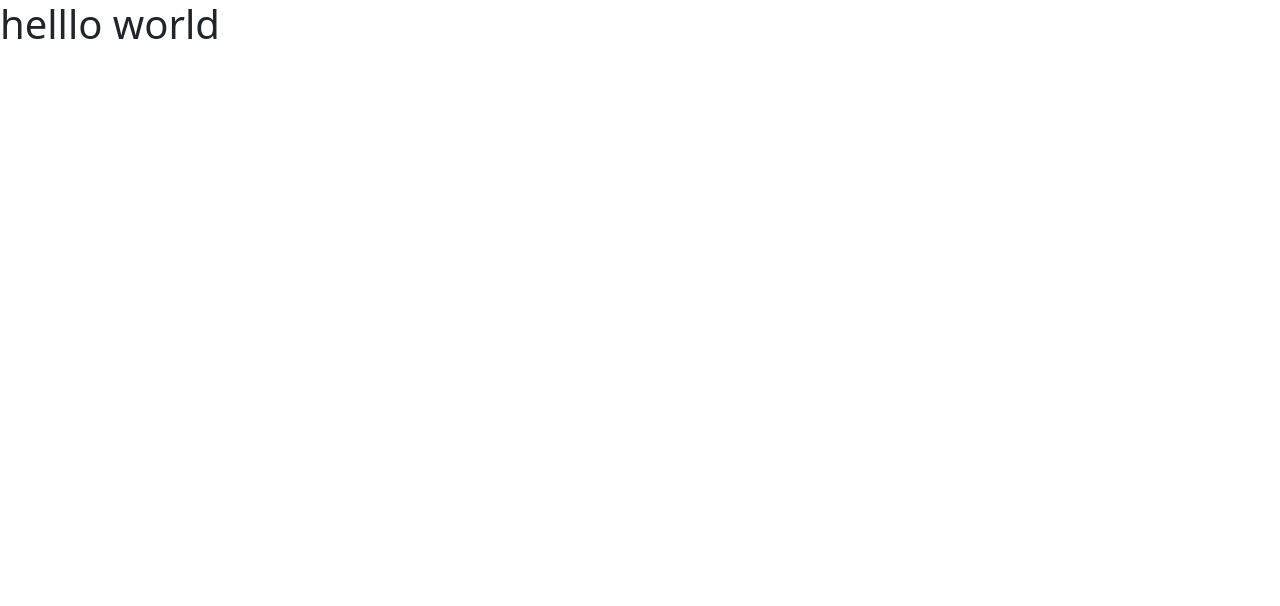
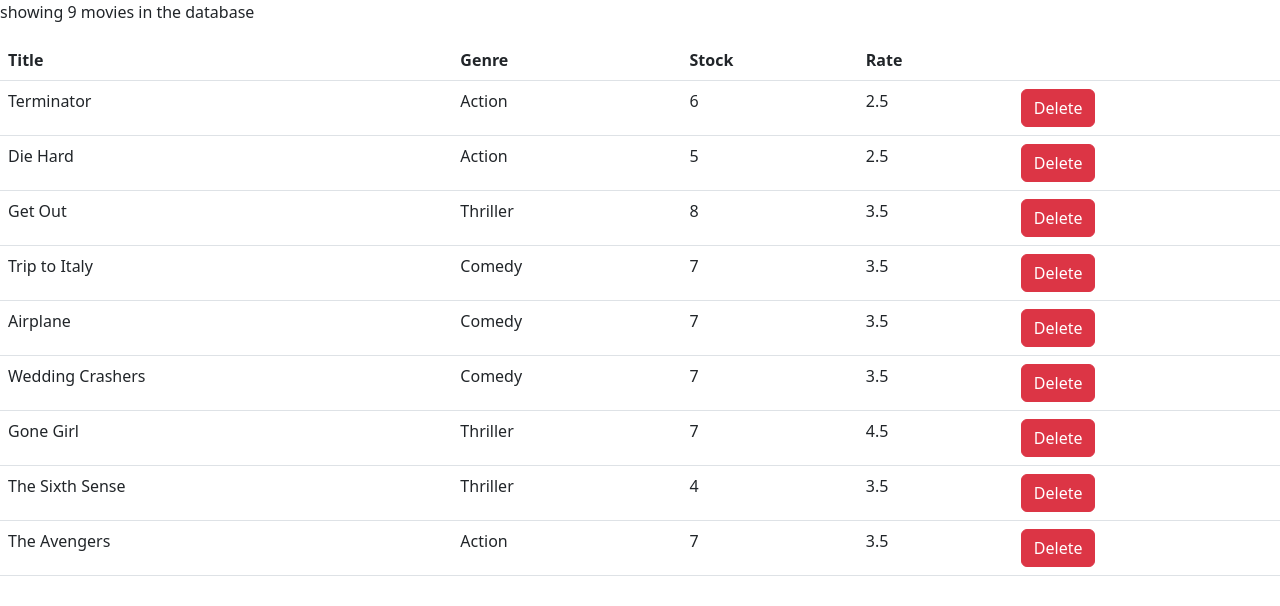
Before and after one commit to anhlangtu852004/mosh-react-couter-app-demo, a React (Create React App) app: page / in a window 1280 px wide. Shown: the top 606 px of the page. Built offline with nearby package versions, Linux system fonts and the light colour scheme.

Commit message:
xong phan class componetn va bai tap movie

```diff
--- a/src/App.js
+++ b/src/App.js
@@ -1,4 +1,3 @@
-import logo from "./logo.svg";
 import "./App.css";
 
 function App() {
--- /dev/null
+++ b/src/components/Videos.jsx
@@ -0,0 +1,68 @@
+import React, { Component } from "react";
+import { deleteMovie, getMovies } from "../services/fakeMovieService";
+import { getGenres } from "../services/fakeGenreService";
+
+export class Videos extends Component {
+  state = {
+    movies: getMovies(),
+  };
+  getGenre(movie) {
+    const genre = getGenres().find((g) => g._id === movie.genre._id);
+    return genre.name;
+  }
+  handleDelete = (movie) => {
+    const movies = this.state.movies.filter((m) => m._id !== movie._id);
+    this.setState({ movies });
+    // deleteMovie(id);
+    // this.setState({ movies: getMovies() });
+  };
+  //   handleDelete = (id) => {
+  //     // deleteMovie(id);
+  //     // this.setState({ movies: getMovies() });
+  //   };
+  render() {
+    return (
+      <>
+        {this.state.movies.length === 0 ? (
+          <p>there are no movies in database </p>
+        ) : (
+          <>
+            <p>showing {this.state.movies.length} movies in the database</p>
+            <table className="table">
+              <thead>
+                <tr>
+                  <th scope="col">Title</th>
+                  <th scope="col">Genre</th>
+                  <th scope="col">Stock</th>
+                  <th scope="col">Rate</th>
+                  <th scope="col"></th>
+                </tr>
+              </thead>
+              <tbody>
+                {this.state.movies.map((movie) => (
+                  <tr key={movie._id}>
+                    <td>{movie.title}</td>
+                    <td>{this.getGenre(movie)}</td>
+                    <td>{movie.numberInStock}</td>
+                    <td>{movie.dailyRentalRate}</td>
+                    <td>
+                      <button
+                        onClick={() => this.handleDelete(movie)}
+                        // onClick={() => this.handleDelete(movie._id)}
+                        className="btn btn-danger"
+                      >
+                        Delete
+                      </button>
+                    </td>
+                  </tr>
+                ))}
+              </tbody>
+            </table>
+          </>
+        )}
+      </>
+    );
+  }
+}
+
+export default Videos;
--- a/src/index.js
+++ b/src/index.js
@@ -5,12 +5,14 @@
 import reportWebVitals from "./reportWebVitals";
 import "bootstrap/dist/css/bootstrap.css";
 import Counter from "./components/counter";
+import Videos from "./components/Videos";
 
 const root = ReactDOM.createRoot(document.getElementById("root"));
 root.render(
   <React.StrictMode>
-    <App />
+    {/* <App /> */}
     {/* <Counter /> */}
+    <Videos />
   </React.StrictMode>
 );
 
```
